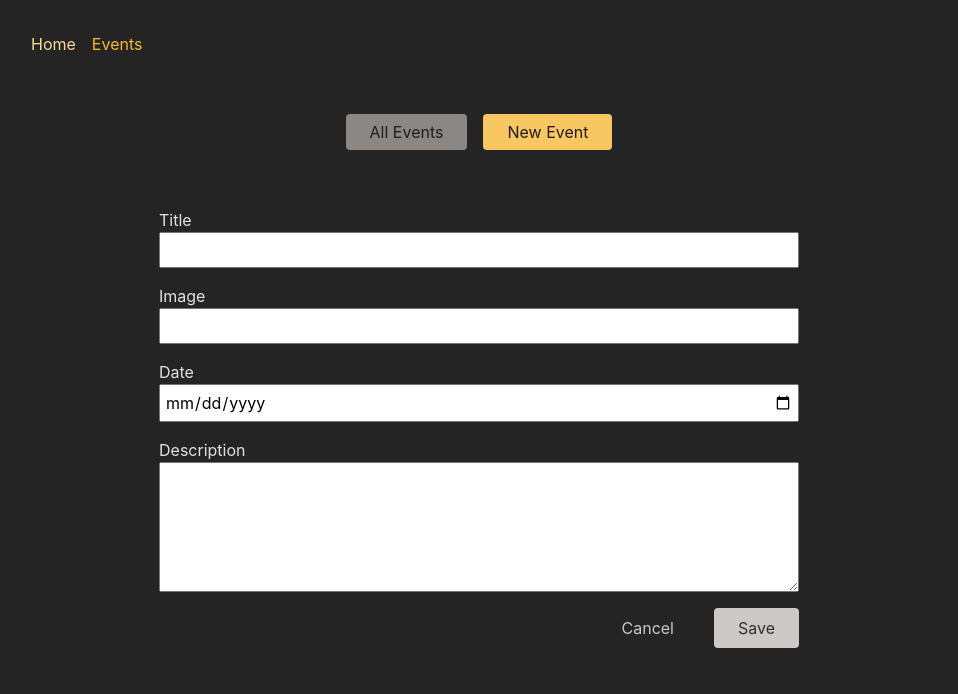
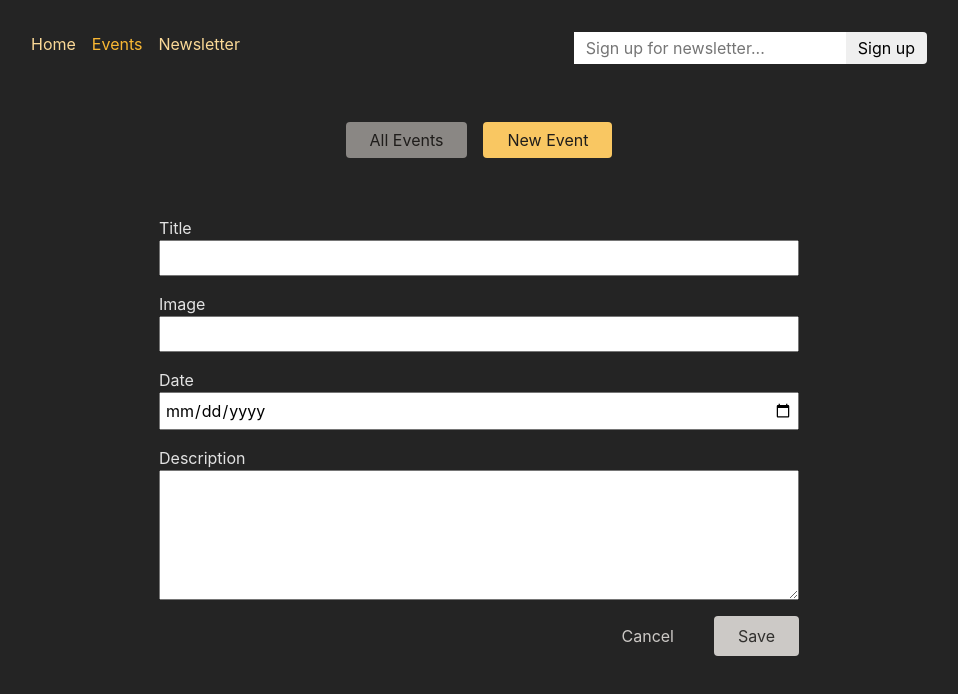
Before and after one commit to KozerT/react-app-multi-page-spa, a React (Vite) app in the folder frontend/: page /events/new in a window 1280 px wide. Shown: the top 694 px of the page, without its empty margins (161-1119 px from the left). Built offline with nearby package versions, Linux system fonts and the light colour scheme.

Commit message:
feat: add a NewsletterSignup component and style

```diff
--- a/frontend/src/App.jsx
+++ b/frontend/src/App.jsx
@@ -5,13 +5,15 @@ import EventDetailPage, {
   loader as eventDetailLoader,
   action as deleteEventACtion,
 } from "./pages/EventDetailPage.jsx";
-import NewEventPage, {
-  action as newEventACtion,
-} from "./pages/NewEventPage.jsx";
+import NewEventPage from "./pages/NewEventPage.jsx";
 import EditEventPage from "./pages/EditEventPage.jsx";
 import RootLayout from "./pages/Root.jsx";
 import EventsRoot from "./pages/EventsRoot.jsx";
 import ErrorPage from "./pages/ErrorPage.jsx";
+import { action as manipulateEventAction } from "./components/EventForm.jsx";
+import NewsletterPage, {
+  action as newsletterAction,
+} from "./pages/NewsletterPage.jsx";
 
 const router = createBrowserRouter([
   {
@@ -39,11 +41,24 @@ const router = createBrowserRouter([
                 element: <EventDetailPage />,
                 action: deleteEventACtion,
               },
-              { path: "edit", element: <EditEventPage /> },
+              {
+                path: "edit",
+                element: <EditEventPage />,
+                action: manipulateEventAction,
+              },
             ],
           },
-          { path: "new", element: <NewEventPage />, action: newEventACtion },
+          {
+            path: "new",
+            element: <NewEventPage />,
+            action: manipulateEventAction,
+          },
         ],
+      },
+      {
+        path: "newsletter",
+        element: <NewsletterPage />,
+        action: newsletterAction,
       },
     ],
   },
--- a/frontend/src/components/EventForm.jsx
+++ b/frontend/src/components/EventForm.jsx
@@ -6,6 +6,7 @@ import {
 } from "react-router-dom";
 import PropTypes from "prop-types";
 import classes from "./EventForm.module.css";
+import { json, redirect } from "react-router";
 
 EventForm.propTypes = {
   method: PropTypes.func.isRequired,
@@ -24,7 +25,7 @@ function EventForm({ method, event }) {
   };
 
   return (
-    <Form className={classes.form} method="post">
+    <Form className={classes.form} method={method}>
       {data && data.errors && (
         <ul>
           {Object.values(data.errors).map((err) => (
@@ -85,3 +86,40 @@ function EventForm({ method, event }) {
 }
 
 export default EventForm;
+
+export const action = async ({ request, params }) => {
+  const method = request.method;
+  const data = await request.formData();
+
+  const eventData = {
+    title: data.get("title"),
+    image: data.get("image"),
+    date: data.get("date"),
+    description: data.get("description"),
+  };
+
+  let url = `http://localhost:8000/events`;
+
+  if (method === "PATCH") {
+    const eventId = params.eventId;
+    url = `http://localhost:8000/events/${eventId}`;
+  }
+
+  const response = await fetch(url, {
+    method: method,
+    headers: {
+      "Content-Type": "application/json",
+    },
+    body: JSON.stringify(eventData),
+  });
+
+  if (response.status === 422) {
+    return response;
+  }
+
+  if (!response.ok) {
+    throw json({ message: "Could not save event" }, { status: 500 });
+  }
+
+  return redirect("/events");
+};
--- a/frontend/src/components/MainNavigation.jsx
+++ b/frontend/src/components/MainNavigation.jsx
@@ -1,5 +1,6 @@
 import { NavLink } from "react-router-dom";
 import classes from "./MainNavigation.module.css";
+import NewsletterSignup from "./NewsletterSignup";
 
 function MainNavigation() {
   return (
@@ -25,8 +26,18 @@ function MainNavigation() {
               Events
             </NavLink>
           </li>
+          <li>
+            <NavLink
+              to="/newsletter"
+              className={({ isActive }) =>
+                isActive ? classes.active : undefined
+              }>
+              Newsletter
+            </NavLink>
+          </li>
         </ul>
       </nav>
+      <NewsletterSignup />
     </header>
   );
 }
--- /dev/null
+++ b/frontend/src/components/NewsletterSignup.jsx
@@ -0,0 +1,16 @@
+import classes from "./NewsletterSignup.module.css";
+
+const NewsletterSignup = () => {
+  return (
+    <form method="post" className={classes.newsletter}>
+      <input
+        type="email"
+        placeholder="Sign up for newsletter..."
+        aria-label="Sign up for newsletter"
+      />
+      <button>Sign up</button>
+    </form>
+  );
+};
+
+export default NewsletterSignup;
--- /dev/null
+++ b/frontend/src/components/NewsletterSignup.module.css
@@ -0,0 +1,18 @@
+.newsletter input,
+.newsletter button {
+  font: inherit;
+  padding: 0.25rem 0.75rem;
+  border-radius: 0;
+  border: none;
+}
+
+.newsletter button {
+  border-top-right-radius: 4px;
+  border-bottom-right-radius: 4px;
+  cursor: pointer;
+}
+
+.newsletter button:hover {
+  background-color: var(--color-primary-300);
+  color: var(--color-gray-800);
+}
--- a/frontend/src/pages/EditEventPage.jsx
+++ b/frontend/src/pages/EditEventPage.jsx
@@ -3,7 +3,7 @@ import EventForm from "../components/EventForm";
 
 const EditEventPage = () => {
   const data = useRouteLoaderData("event-detail");
-  return <EventForm event={data.event} />;
+  return <EventForm event={data.event} method="patch" />;
 };
 
 export default EditEventPage;
--- a/frontend/src/pages/ErrorPage.jsx
+++ b/frontend/src/pages/ErrorPage.jsx
@@ -1,5 +1,5 @@
 import { useRouteError } from "react-router";
-import PageContent from "./PageContent";
+import PageContent from "../components/PageContent";
 import MainNavigation from "../components/MainNavigation";
 const ErrorPage = () => {
   const error = useRouteError();
--- a/frontend/src/pages/NewEventPage.jsx
+++ b/frontend/src/pages/NewEventPage.jsx
@@ -1,38 +1,8 @@
 import EventForm from "../components/EventForm";
-import { json, redirect } from "react-router";
-
-export const action = async ({ request, params }) => {
-  const data = await request.formData();
-
-  const eventData = {
-    title: data.get("title"),
-    image: data.get("image"),
-    date: data.get("date"),
-    description: data.get("description"),
-  };
-
-  const response = await fetch("http://localhost:8000/events", {
-    method: "POST",
-    headers: {
-      "Content-Type": "application/json",
-    },
-    body: JSON.stringify(eventData),
-  });
-
-  if (response.status === 422) {
-    return response;
-  }
-
-  if (!response.ok) {
-    throw json({ message: "Could not save event" }, { status: 500 });
-  }
-
-  return redirect("/events");
-};
 
 const NewEventPage = () => {
   //action to show data
-  return <EventForm />;
+  return <EventForm method="post" />;
 };
 
 export default NewEventPage;
--- /dev/null
+++ b/frontend/src/pages/NewsletterPage.jsx
@@ -0,0 +1,21 @@
+import NewsletterSignup from "../components/NewsletterSignup";
+import PageContent from "../components/PageContent";
+
+const NewsletterPage = () => {
+  return (
+    <PageContent title="Join our awesome newsletter!">
+      <NewsletterSignup />
+    </PageContent>
+  );
+};
+
+export default NewsletterPage;
+
+export const action = async ({ request }) => {
+  const data = await request.formData();
+  const email = data.get("email");
+
+  // send to backend newsletter server ...
+  console.log(email);
+  return { message: "Signup successful!" };
+};
```
Also changed, not shown: frontend/src/components/PageContent.jsx (renamed from frontend/src/pages/PageContent.jsx), frontend/src/components/PageContent.module.css (renamed from frontend/src/pages/PageContent.module.css).
